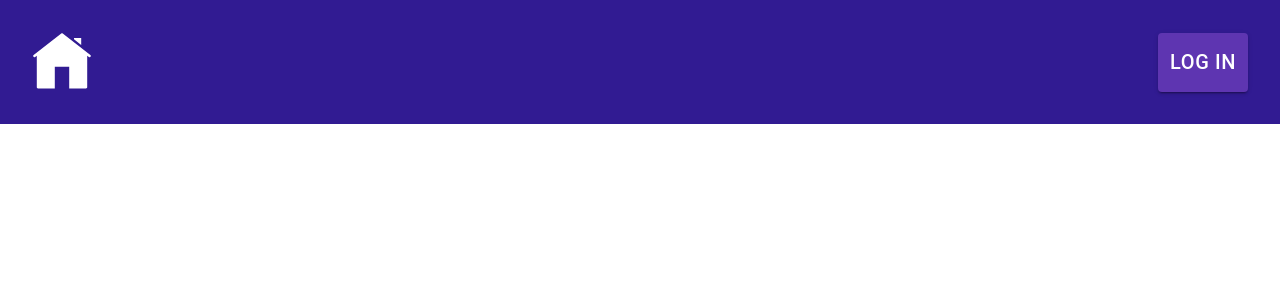
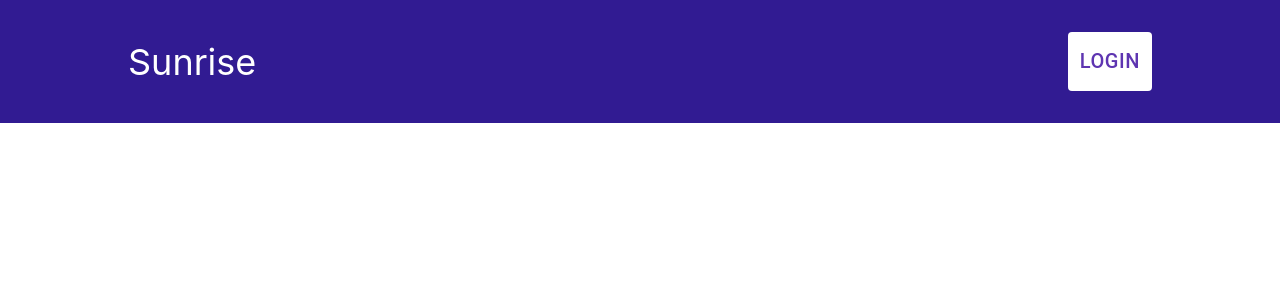
Before and after one commit to mtsuts/strava-sunrise, a React (Create React App) app in the folder frontend/: page / in a window 1280 px wide. Shown: the top 300 px of the page. Built offline with nearby package versions, Linux system fonts and the light colour scheme.

Commit message:
update dashboard

```diff
--- a/frontend/src/components/AppContext.js
+++ b/frontend/src/components/AppContext.js
@@ -6,6 +6,7 @@ export const AppProvider = ({ children }) => {
   const [isLoggedIn, setIsLoggedIn] = useState(false);
   const [isLoading, setIsLoading] = useState(false);
   const [data, setData] = useState([])
+  const [open, setOpen] = useState(false)
 
   const login = () => {
     setIsLoggedIn(true)
@@ -15,8 +16,9 @@ export const AppProvider = ({ children }) => {
     setIsLoggedIn(false);
   };
 
+
   return (
-    <AppContext.Provider value={{ isLoggedIn, isLoading, data, login, logout, setIsLoading, setData }}>
+    <AppContext.Provider value={{ isLoggedIn, isLoading, data, login, logout, setIsLoading, setData, setOpen, open }}>
       {children}
     </AppContext.Provider>
   );
--- a/frontend/src/components/Dashboard.js
+++ b/frontend/src/components/Dashboard.js
@@ -7,29 +7,33 @@ import Divider from '@mui/material/Divider';
 import { Link } from 'react-router-dom';
 import ListItem from '@mui/material/ListItem';
 import ListItemButton from '@mui/material/ListItemButton';
-import ListItemIcon from '@mui/material/ListItemIcon';
 import ListItemText from '@mui/material/ListItemText';
+import { useContext } from "react";
+import { AppContext } from "./AppContext";
 
 
-export default function Dashboard() {
-  const [open, setOpen] = React.useState(false);
+export default function Dashboard(props) {
+  const {open, setOpen} = useContext(AppContext)
 
   const toggleDrawer = (newOpen) => () => {
     setOpen(newOpen);
   };
 
-  const DrawerList = (
+
+  return (
+    <div>
+      <Drawer anchor='right' transitionDuration={1000} open={open} onClose={toggleDrawer(false)}>
         <Box sx={{ width: 250, p: 4 }} role="presentation" onClick={toggleDrawer(false)}>
           <List>
             <ListItem disablePadding>
-          <Link to='/'>
+              <Link to='/my-profile'>
                 <ListItemButton>
                   <ListItemText primary='My Profile' />
                 </ListItemButton>
               </Link>
             </ListItem>
             <ListItem disablePadding>
-          <Link to='/'>
+              <Link to='/logout'>
                 <ListItemButton>
                   <ListItemText primary='Log Out' />
                 </ListItemButton>
@@ -38,13 +42,6 @@ export default function Dashboard() {
           </List>
           <Divider />
         </Box>
-  );
-
-  return (
-    <div>
-      <Button onClick={toggleDrawer(true)}>Menu</Button>
-      <Drawer anchor='right' transitionDuration={1000} open={open} onClose={toggleDrawer(false)}>
-        {DrawerList}
       </Drawer>
     </div>
   );
--- a/frontend/src/components/NavigationBar.js
+++ b/frontend/src/components/NavigationBar.js
@@ -6,42 +6,30 @@ import { Link } from "react-router-dom";
 import { useContext } from "react";
 import { AppContext } from "./AppContext";
 import theme from '../utils/themes'
+import Dashboard from "./Dashboard";
 
 
 export default function NavigationBar() {
-  const { isLoading } = useContext(AppContext)
+  const { isLoading, open, setOpen } = useContext(AppContext)
   const token = localStorage.getItem('token')
+
+  const toggleDrawer = (newOpen) => () => {
+    setOpen(newOpen);
+  };
+
   return <ThemeProvider theme={theme}>
     <Box sx={{
       bgcolor: theme.palette.background.main.deepPurple900
-    }} className='text-white justify-between items-center flex gap-4 p-8 text-4xl'>
+    }} className='text-white justify-between items-center flex gap-4 py-8 px-32 text-4xl'>
       <Link to='/' >
-        <svg xmlns="http://www.w3.org/2000/svg" x="0px" y="0px" width="60" height="60" fill='currentColor' viewBox="0 0 50 50">
-          <path d="M 25 1.0507812 C 24.7825 1.0507812 24.565859 1.1197656 24.380859 1.2597656 L 1.3808594 19.210938 C 0.95085938 19.550938 0.8709375 20.179141 1.2109375 20.619141 C 1.5509375 21.049141 2.1791406 21.129062 2.6191406 20.789062 L 4 19.710938 L 4 46 C 4 46.55 4.45 47 5 47 L 19 47 L 19 29 L 31 29 L 31 47 L 45 47 C 45.55 47 46 46.55 46 46 L 46 19.710938 L 47.380859 20.789062 C 47.570859 20.929063 47.78 21 48 21 C 48.3 21 48.589063 20.869141 48.789062 20.619141 C 49.129063 20.179141 49.049141 19.550938 48.619141 19.210938 L 25.619141 1.2597656 C 25.434141 1.1197656 25.2175 1.0507812 25 1.0507812 z M 35 5 L 35 6.0507812 L 41 10.730469 L 41 5 L 35 5 z"></path>
-        </svg>
+        Sunrise
       </Link>
-      <div className="flex items-center gap-10">
-        {token && !isLoading && <Link to='/my-profile'>
-          <Box sx={{
-            '&:hover': { backgroundColor: '#ffffff', color: theme.palette.background.main.deepPurple600 },
-            bgcolor: theme.palette.background.main.deepPurple600, boxShadow: 1,
-            borderRadius: 2,
-            p: 2.3,
-          }}>
-            <svg xmlns="http://www.w3.org/2000/svg" width="24" height="24" fill="none" viewBox="0 0 24 24" stroke="currentColor">
-              <path strokeLinecap="round" strokeLinejoin="round" strokeWidth="2" d="M12 11c2.21 0 4-1.79 4-4S14.21 3 12 3 8 4.79 8 7s1.79 4 4 4zm0 2c-3.31 0-6 2.69-6 6v1h12v-1c0-3.31-2.69-6-6-6z" />
-            </svg>
-          </Box>
-        </Link>}
-        {!token && !isLoading && <Link to='/login'>
-          <Button variant="contained" sx={{ '&:hover': { backgroundColor: '#ffffff', color: theme.palette.background.main.deepPurple600 }, backgroundColor: theme.palette.background.main.deepPurple600, color: '#fff', fontSize: '20px', p: 1.5 }}>Log In</Button>
-        </Link>}
-        {token && !isLoading && <Link to='/logout'>
-          <Button variant="contained" sx={{ '&:hover': { backgroundColor: '#ffffff', color: theme.palette.background.main.deepPurple600 }, backgroundColor: theme.palette.background.main.deepPurple600, color: '#fff', fontSize: '20px', p: 1.5 }}>
-            Log Out
-          </Button>
-        </Link>}
-      </div>
+      <Box sx={{ display: 'flex', alignItems: 'end', gap: 2 }}>
+        {!isLoading && token && <Button sx={{ "&:hover": { bgcolor: theme.palette.background.main.deepPurple600, color: '#fff', }, p: 1.5, fontSize: 20, bgcolor: '#fff', color: theme.palette.background.main.deepPurple600, }} onClick={toggleDrawer(true)}> Menu</Button>}
+        {!isLoading && !token && <Link to='/login'> <Button sx={{ "&:hover": { bgcolor: theme.palette.background.main.deepPurple600, color: '#fff', }, p: 1.5, fontSize: 20, bgcolor: '#fff', color: theme.palette.background.main.deepPurple600, }}>Login</Button></Link>}
+      </Box>
+
     </Box>
+    <Dashboard />
   </ThemeProvider>
 }
--- a/frontend/src/pages/Login.js
+++ b/frontend/src/pages/Login.js
@@ -1,5 +1,7 @@
 import React, { useEffect } from 'react'
 import axios from 'axios'
+
+
 
 export default function Login() {
   useEffect(() => {
--- a/frontend/src/pages/UserProfile.js
+++ b/frontend/src/pages/UserProfile.js
@@ -55,10 +55,13 @@ export default function UserProfile() {
   }
 
   return <ThemeProvider theme={theme}>
-    <Box sx={{ display: 'flex', alignItems: 'center', justifyContent: 'center', fontSize: 15, marginTop: 10 }}>
-      <Card name='Speed line chart' onClick={handleCardClick} />
+    <Box sx={{ textAlign: 'center', fontSize: 20 }}>
+      <Box sx={{ marginTop: 2, color: theme.palette.background.main.deepPurple600 }}> My profile</Box>
+      <Box sx={{ display: 'flex', alignItems: 'center', justifyContent: 'center', marginTop: 3 }}>
+        <Card name='Speed line chart' onClick={handleCardClick} />
+      </Box>
     </Box>
     {cardData && <ActivityLineChart data={activities} />}
-    <Dashboard/>
+    <Dashboard />
   </ThemeProvider>
 }
```
Lines whose indentation alone changed are shown as unchanged.
